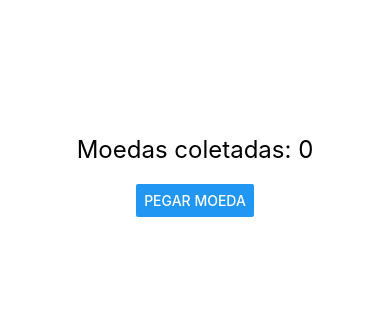
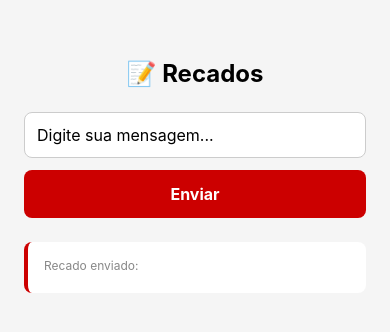
Before and after one commit to Jimenez-1503/MOBILE-first-app, a React Native app: screen / in a window 390 px wide. Shown: the part 246-578 px from the top of the page. Built offline with nearby package versions, Linux system fonts and the light colour scheme.

Commit message:
exercicio

```diff
--- a/src/App.js
+++ b/src/App.js
@@ -9,12 +9,12 @@ import Exercicio09 from './Lista-2 (FlexBox e ViewComponent)/exercicio-9';
 import ContadorExemplo from './hooks/useState-exemplo';
 import TelaDeLogin from './hooks/useRef-exemplo';
 import TelaMoeda from './hooks/useEffect-exemplo';
-
+import Recados from './hooks/exercicio-1';
 
 export default function App() {
   return (
     <View style={styles.container}>
-      <TelaMoeda/>
+      <Recados/>
     </View>
   );
 }
--- /dev/null
+++ b/src/hooks/exercicio-1.js
@@ -0,0 +1,165 @@
+/**
+ * ============================================
+ * EXERCÍCIO — Componente de Recados
+ * ============================================
+ *
+ * OBJETIVO:
+ * Criar um componente onde o usuário digita uma
+ * mensagem e clica em Enviar para exibi-la na tela.
+ *
+ * COMPORTAMENTOS ESPERADOS:
+ * 1. O usuário digita no campo de texto
+ * 2. Ao clicar em Enviar, a mensagem aparece abaixo
+ * 3. O campo de texto é limpo após o envio
+ *
+ * NOVIDADE — onChangeText:
+ * O TextInput tem uma prop chamada onChangeText.
+ * Ela funciona como o onPress do TouchableOpacity,
+ * mas para texto: toda vez que o usuário digita
+ * uma letra, ela chama uma função passando o
+ * valor atual do campo como argumento.
+ *
+ * Exemplo:
+ *   <TextInput
+ *     onChangeText={texto => console.log(texto)}
+ *   />
+ *
+ * DICA — dois estados:
+ * Você vai precisar de dois useState:
+ *   - Um para guardar o que está sendo digitado
+ *   - Um para guardar o que foi enviado
+ *
+ * Por quê dois? Se você usar só um, a mensagem
+ * aparece letra por letra enquanto o usuário digita.
+ * Com dois, ela só aparece quando o botão for clicado.
+ *
+ * DICA — limpar o campo:
+ * Para limpar o TextInput após o envio, basta
+ * atualizar o estado do texto para string vazia ''.
+ * Use a prop value={} no TextInput para conectar
+ * o estado ao campo visualmente.
+ *
+ * ============================================
+ */
+
+import { useState } from 'react';
+import { View, Text, TextInput, TouchableOpacity, StyleSheet,} from 'react-native';
+
+export default function Recados() {
+
+  // TODO 1 — Crie um estado para o texto que está sendo digitado
+  // Dica: valor inicial é uma string vazia ''
+
+  const [mensagem, setMensagem] = useState('');
+
+
+  // TODO 2 — Crie um estado para o recado que foi enviado
+  // Dica: valor inicial é uma string vazia ''
+
+  const [recado, setRecado] = useState('');
+
+
+  // TODO 3 — Crie a função handleEnviar
+  // Ela deve:
+  //   - Atualizar o recado enviado com o texto atual
+  //   - Limpar o campo de texto (setar texto para '')
+
+  function handleEnviar() {
+    setRecado(mensagem);
+    setMensagem('');
+  }
+
+  return (
+    <View style={styles.container}>
+      <Text style={styles.titulo}>📝 Recados</Text>
+
+      {/*
+        TODO 4 — Complete o TextInput:
+        - Conecte o estado do texto na prop value={}
+        - Use onChangeText para atualizar o estado
+          a cada letra digitada
+
+        Exemplo de onChangeText:
+          onChangeText={texto => setTexto(texto)}
+      */}
+      <TextInput
+        style={styles.input}
+        placeholder="Digite sua mensagem..."
+        value={mensagem}
+        onChangeText={texto => setMensagem(texto)}
+      />
+
+      {/*
+        TODO 5 — Conecte o botão à função handleEnviar
+      */}
+      <TouchableOpacity style={styles.botao} onPress={handleEnviar}>
+        <Text style={styles.botaoTexto}>Enviar</Text>
+      </TouchableOpacity>
+
+      {/*
+        TODO 6 — Exiba o recado enviado APENAS se ele não for vazio
+        Dica: use a renderização condicional
+          {recadoEnviado !== '' && (...)}
+      */}
+      {handleEnviar !== "" && (
+         <View style={styles.resultado}>
+            <Text style={styles.label}>Recado enviado:</Text>
+            <Text style={styles.recado}>{handleEnviar}</Text>
+        </View>
+      )}
+
+    </View>
+  );
+}
+
+const styles = StyleSheet.create({
+  container: {
+    flex: 1,
+    padding: 24,
+    backgroundColor: '#f5f5f5',
+    justifyContent: 'center',
+  },
+  titulo: {
+    fontSize: 24,
+    fontWeight: 'bold',
+    marginBottom: 24,
+    textAlign: 'center',
+  },
+  input: {
+    backgroundColor: '#ffffff',
+    borderWidth: 1,
+    borderColor: '#cccccc',
+    borderRadius: 8,
+    padding: 12,
+    fontSize: 16,
+    marginBottom: 12,
+  },
+  botao: {
+    backgroundColor: '#cc0000',
+    padding: 14,
+    borderRadius: 8,
+    alignItems: 'center',
+  },
+  botaoTexto: {
+    color: '#ffffff',
+    fontSize: 16,
+    fontWeight: 'bold',
+  },
+  resultado: {
+    marginTop: 24,
+    backgroundColor: '#ffffff',
+    borderRadius: 8,
+    padding: 16,
+    borderLeftWidth: 4,
+    borderLeftColor: '#cc0000',
+  },
+  label: {
+    fontSize: 12,
+    color: '#888888',
+    marginBottom: 4,
+  },
+  recado: {
+    fontSize: 18,
+    color: '#222222',
+  },
+});
```
